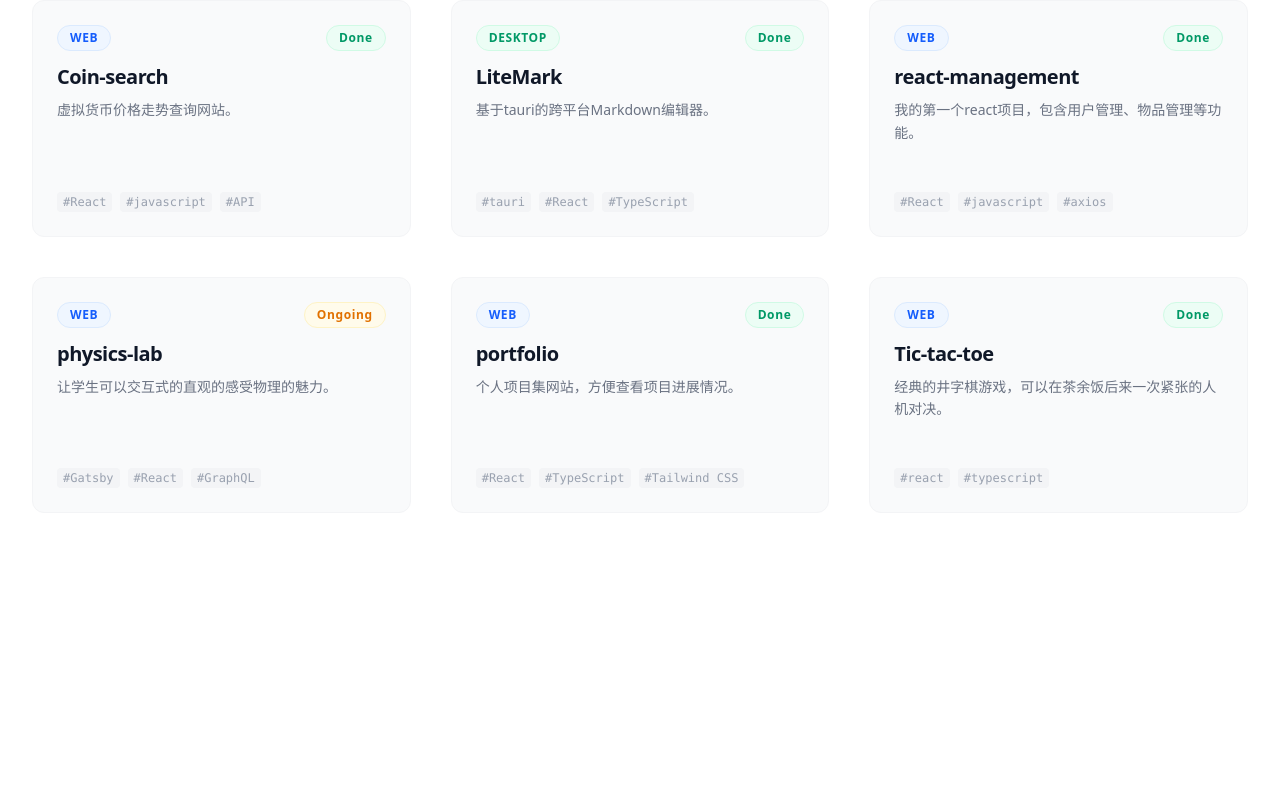
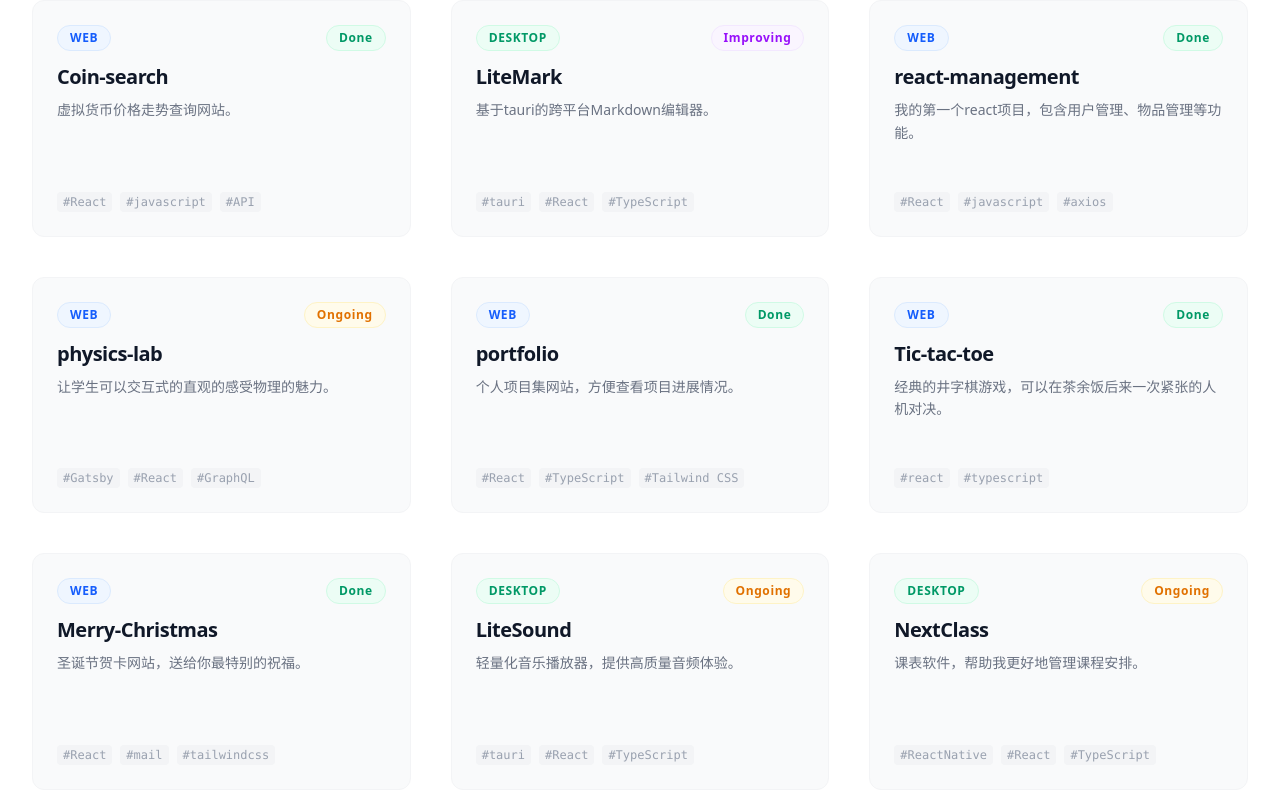
Before and after one commit to ptsfdtz/Portfolio, a React (Vite) app: page / in a window 1280 px wide. Shown: the part 230-1030 px from the top of the page. Before the commit the page ends 823 px from the top, so only its background shows below. Built offline with nearby package versions, Linux system fonts and the light colour scheme; what tailwindcss-debug-screens would draw is missing.

Commit message:
feat(projects): update projects

```diff
--- a/src/components/ProjectCard.tsx
+++ b/src/components/ProjectCard.tsx
@@ -12,6 +12,7 @@ const ProjectCard: React.FC<ProjectCardProps> = ({ project }) => {
   const [isHovered, setIsHovered] = useState(false);
   const [shouldLoadIframe, setShouldLoadIframe] = useState(false);
   const [iframeLoaded, setIframeLoaded] = useState(false);
+  const [hasLoadedOnce, setHasLoadedOnce] = useState(false);
   const timeoutRef = useRef<number | null>(null);
   const previewImage = project.imageUrls?.[0] ?? project.imageUrl;
   const categoryLabel = project.category === 'web' ? 'Web' : 'Desktop';
@@ -50,14 +51,24 @@ const ProjectCard: React.FC<ProjectCardProps> = ({ project }) => {
       }, 300);
     } else {
       if (timeoutRef.current) clearTimeout(timeoutRef.current);
-      // eslint-disable-next-line react-hooks/set-state-in-effect
-      setShouldLoadIframe(false);
-      setIframeLoaded(false);
+      // If the iframe has loaded once, keep it mounted (cached) so it won't reload on subsequent hovers
+      if (!hasLoadedOnce) {
+        // eslint-disable-next-line react-hooks/set-state-in-effect
+        setShouldLoadIframe(false);
+        setIframeLoaded(false);
+      }
     }
+
     return () => {
       if (timeoutRef.current) clearTimeout(timeoutRef.current);
     };
-  }, [isHovered, project.category, project.demoUrl]);
+  }, [isHovered, project.category, project.demoUrl, hasLoadedOnce]);
+
+  // mark that iframe has loaded once to keep it mounted afterwards
+  useEffect(() => {
+    // eslint-disable-next-line react-hooks/set-state-in-effect
+    if (iframeLoaded) setHasLoadedOnce(true);
+  }, [iframeLoaded]);
 
   return (
     <div
@@ -135,7 +146,7 @@ const ProjectCard: React.FC<ProjectCardProps> = ({ project }) => {
           {/* Web Project: Iframe */}
           {project.category === 'web' && project.demoUrl ? (
             <div className="w-full h-full bg-white dark:bg-neutral-800 relative">
-              {shouldLoadIframe ? (
+              {shouldLoadIframe || hasLoadedOnce ? (
                 <>
                   {!iframeLoaded && (
                     <div className="absolute inset-0 flex items-center justify-center text-gray-400">
--- a/src/data/projects.ts
+++ b/src/data/projects.ts
@@ -17,7 +17,7 @@ export const projects: Project[] = [
     title: 'LiteMark',
     description: '基于tauri的跨平台Markdown编辑器。',
     category: 'desktop',
-    status: 'completed',
+    status: 'can-improve',
     imageUrl: 'https://raw.githubusercontent.com/ptsfdtz/LiteMark/main/assets/preview.png',
     imageUrls: [
       'https://raw.githubusercontent.com/ptsfdtz/LiteMark/main/assets/preview.png',
@@ -71,4 +71,45 @@ export const projects: Project[] = [
     tags: ['react', 'typescript'],
     repoUrl: 'https://github.com/ptsfdtz/Tic-tac-toe',
   },
+  {
+    id: '7',
+    title: 'Merry-Christmas',
+    description: '圣诞节贺卡网站，送给你最特别的祝福。',
+    category: 'web',
+    status: 'completed',
+    imageUrl: '',
+    demoUrl: 'https://ptsfdtz.github.io/Merry-Christmas/',
+    tags: ['React', 'mail', 'tailwindcss'],
+    repoUrl: 'https://github.com/ptsfdtz/Merry-Christmas',
+  },
+  {
+    id: '8',
+    title: 'LiteSound',
+    description: '轻量化音乐播放器，提供高质量音频体验。',
+    category: 'desktop',
+    status: 'in-progress',
+    imageUrl: 'https://raw.githubusercontent.com/ptsfdtz/LiteSound/main/assets/preview.png',
+    imageUrls: [
+      'https://raw.githubusercontent.com/ptsfdtz/LiteSound/main/assets/preview.png',
+      'https://raw.githubusercontent.com/ptsfdtz/LiteSound/main/assets/preview-dark.png',
+      'https://raw.githubusercontent.com/ptsfdtz/LiteSound/main/assets/preview-light.png',
+    ],
+    tags: ['tauri', 'React', 'TypeScript'],
+    repoUrl: 'https://github.com/ptsfdtz/LiteSound',
+  },
+  {
+    id: '9',
+    title: 'NextClass',
+    description: '课表软件，帮助我更好地管理课程安排。',
+    category: 'desktop',
+    status: 'in-progress',
+    imageUrl: 'https://raw.githubusercontent.com/ptsfdtz/NextClass/main/assets/preview.png',
+    imageUrls: [
+      'https://raw.githubusercontent.com/ptsfdtz/NextClass/main/assets/preview.png',
+      'https://raw.githubusercontent.com/ptsfdtz/NextClass/main/assets/preview-dark.png',
+      'https://raw.githubusercontent.com/ptsfdtz/NextClass/main/assets/preview-light.png',
+    ],
+    tags: ['ReactNative', 'React', 'TypeScript'],
+    repoUrl: 'https://github.com/ptsfdtz/NextClass',
+  },
 ];
```
Also changed, not shown: 1 other file (tests, documents, lock files or other folders).
